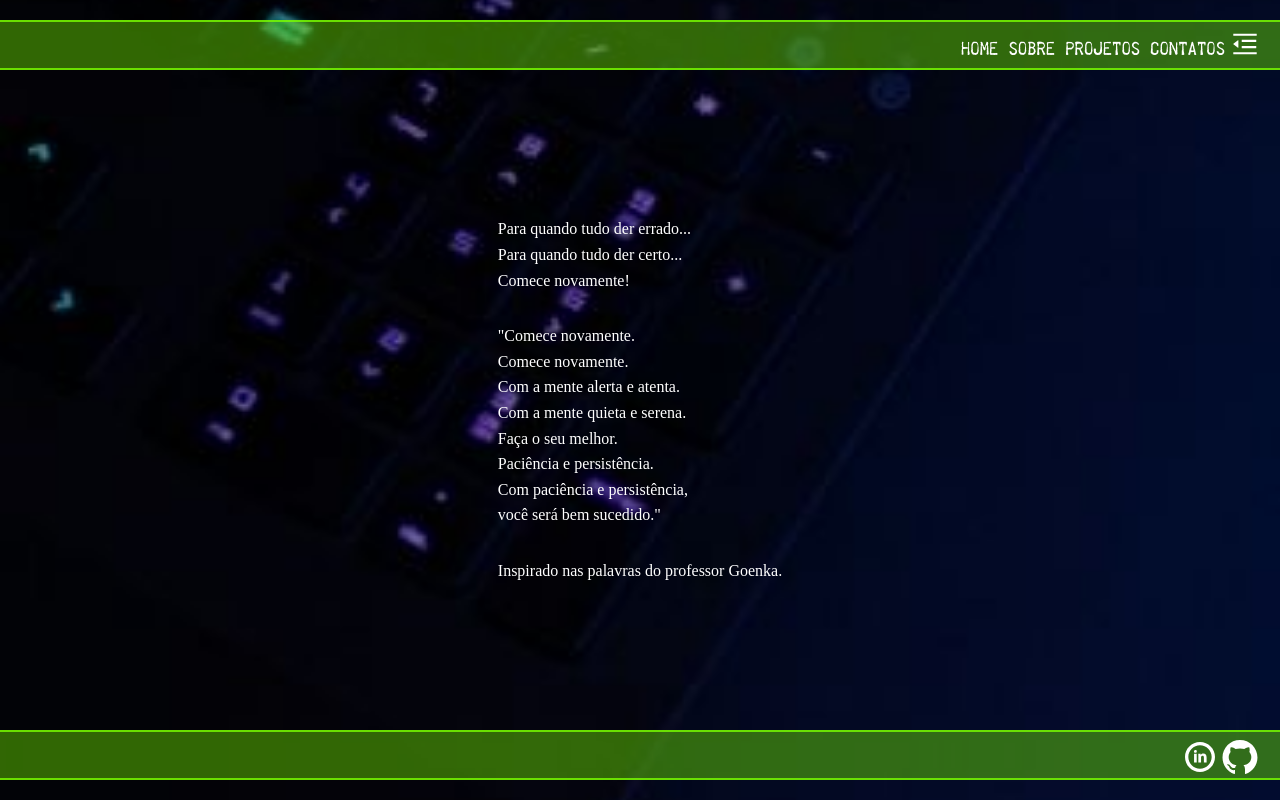
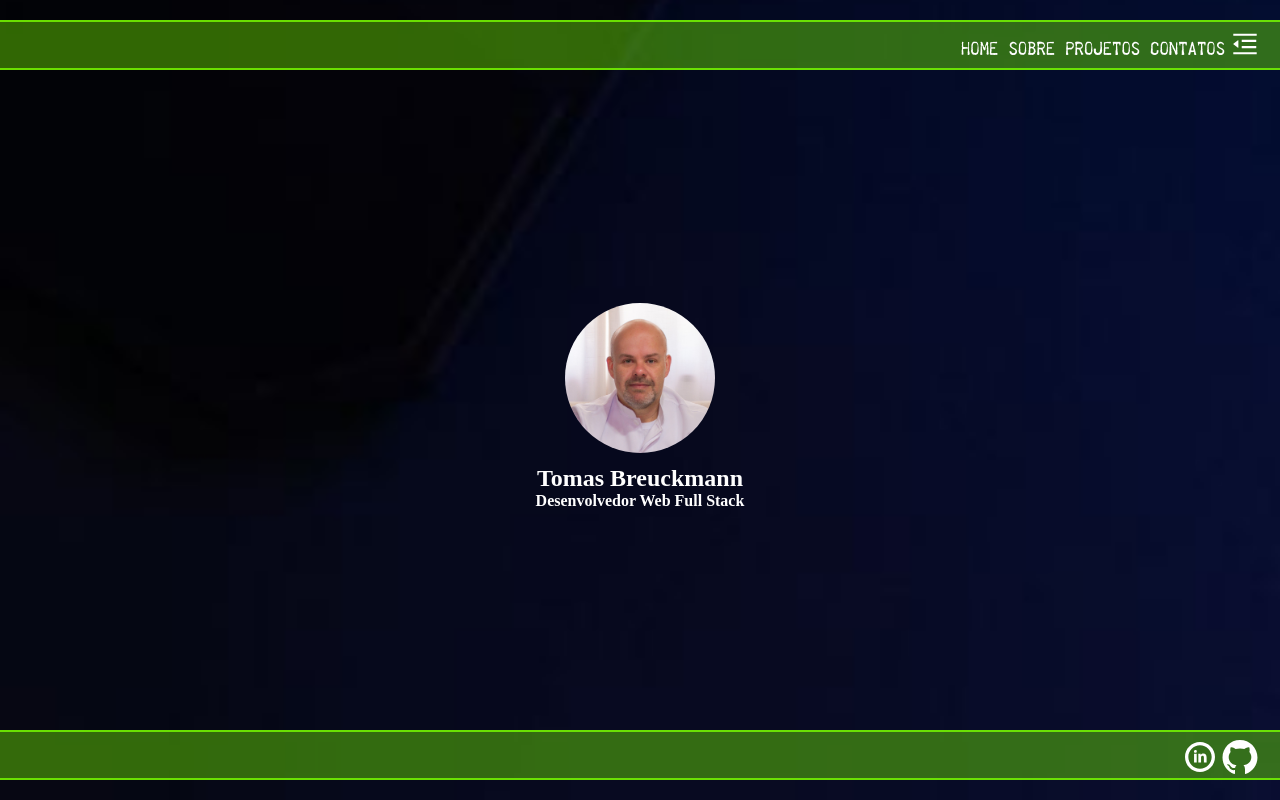
Before and after one commit to Tomas-Breuckmann/Tomas-Breuckmann.github.io, a React (Create React App) app: page / in a window 1280 px wide. Built offline with nearby package versions, Linux system fonts and the light colour scheme.

Commit message:
iniciando design da página de detalhes

```diff
--- a/src/Styles/Global.styles.js
+++ b/src/Styles/Global.styles.js
@@ -9,7 +9,7 @@ export const Global = createGlobalStyle`
   }
   :root {
       --black: black;
-      --green-100: rgb(121, 255, 0);
+      --green: rgb(121, 255, 0);
       --green-80: rgb(121, 255, 0, 0.8);
       --green-60: rgb(121, 255, 0, 0.6);
       --green-40: rgb(121, 255, 0, 0.4);
@@ -19,6 +19,7 @@ export const Global = createGlobalStyle`
       --orange-40: rgb(255, 107, 0, 0.4);
       --wid: 100vw;
       --hei: 100vh;
+      background-color: black;
   }
 
   @font-face {
--- a/src/Styles/Helpers.styles.js
+++ b/src/Styles/Helpers.styles.js
@@ -4,11 +4,11 @@ import { NavLink } from 'react-router-dom';
 
 export const Body= styled.div`
 width: var(--wid);
-height: var(--hei);
+/* height: var(--hei);     */
 margin: 0 auto;
 background-image: url(${backimage});
 background-repeat: no-repeat;
-background-position: center;
+background-position: bottom;
 background-size: cover;
 display: flex;
 flex-direction: column;
--- a/src/data/dataFrontend.js
+++ b/src/data/dataFrontend.js
@@ -1,12 +1,38 @@
+import solarSystem from '../images/projetos/solarSystem.png'
+
 const dataFrontend = [
     {
-      nome: '',
-      servicos: [],
-      sobre: '',
-      foto: '',
-      pitch: '',
-      formacao: '',
+      nome: 'sistema-solar',
+      modulo: 'frontend',
+      tipo: 'individual',
+      equipe: [],
+      habilidades: ['Utilizar JSX no React',
+        'Utilizar corretamente o método render() para renderizar seus componentes',
+        'Utilizar import para trazer componentes em diferentes arquivos',
+        'Criar componentes de classe em React',
+        'Criar múltiplos componentes a partir de um array',
+        'Fazer uso de props corretamente',
+        'Fazer uso de PropTypes para validar as props de um componente'],
+      objetivos: ['Visualizar na tela os planetas do sistema solar',
+        'Encontrar informações sobre algumas missões espaciais'],
+      imagem: solarSystem,
     },
+    {
+      nome: 'tryunfo',
+      modulo: 'frontend',
+      tipo: 'individual',
+      equipe: [],
+      habilidades: ['Utilizar JSX no React',
+        'Utilizar corretamente o método render() para renderizar seus componentes',
+        'Utilizar import para trazer componentes em diferentes arquivos',
+        'Criar componentes de classe em React',
+        'Criar múltiplos componentes a partir de um array',
+        'Fazer uso de props corretamente',
+        'Fazer uso de PropTypes para validar as props de um componente'],
+      objetivos: ['Visualizar na tela os planetas do sistema solar',
+        'Encontrar informações sobre algumas missões espaciais'],
+      imagem: solarSystem
+    }
   ];
 
   export default dataFrontend;
--- a/src/pages/Home/Home.js
+++ b/src/pages/Home/Home.js
@@ -3,6 +3,8 @@ import Header from '../../components/Header';
 import Footer from '../../components/Footer';
 import { HomeMain } from './Home.styles.js';
 import { Body } from '../../Styles/Helpers.styles.js';
+import eu from '../../images/IMG_009.jpg'
+import { Img } from '../Sobre/Sobre.styles';
 
 function Home() {
 
@@ -10,24 +12,9 @@ function Home() {
         <Body>
             <Header nome="Home"/>
             <HomeMain>
-                <div>
-                    <p>Para quando tudo der errado...</p>
-                    <p>Para quando tudo der certo...</p>
-                    <p>Comece novamente!</p>
-                </div>
-                <div>
-                    <p>"Comece novamente.</p>
-                    <p>Comece novamente.</p>
-                    <p>Com a mente alerta e atenta.</p>
-                    <p>Com a mente quieta e serena.</p>
-                    <p>Faça o seu melhor.</p>
-                    <p>Paciência e persistência.</p>
-                    <p>Com paciência e persistência,</p>
-                    <p>você será bem sucedido."</p>
-                </div>
-                <div>
-                    <p>Inspirado nas palavras do professor Goenka. </p>
-                </div>
+                <Img src={ eu } alt="minha foto" />
+                <h2>Tomas Breuckmann</h2>
+                <h4>Desenvolvedor Web Full Stack</h4>
             </HomeMain>
             <Footer />
         </Body>
--- a/src/pages/Home/Home.styles.js
+++ b/src/pages/Home/Home.styles.js
@@ -11,11 +11,9 @@ export const HomeMain=styled.main`
     height: var(--hei);
     display: flex;
     flex-direction: column;
-    /* align-items: center; */
+    align-items: center;
     justify-content: center;
     color: white;
-    line-height: 1.6em;
-    gap: 30px;
     margin: 0 auto;
 
 `
--- /dev/null
+++ b/src/pages/Projetos/Opcoes.jsx
@@ -0,0 +1,28 @@
+import { StyleNavLink } from '../../Styles/Helpers.styles';
+import styled from 'styled-components';
+import { BsCircle } from "react-icons/bs";
+import { MenuStudent } from './Projects.styles';
+
+const Item=styled.p`
+    color: white;
+    border-bottom: 1px solid var(--orange);
+`
+
+function Opcoes() {
+    return(
+        <MenuStudent>
+            <Item>Fundamentos</Item>
+            <Item>Frontend</Item>
+            <StyleNavLink to='/projetos/sistema-solar' >
+                <BsCircle/> Sistema Solar
+            </StyleNavLink>
+            <StyleNavLink to='/projetos/tryunfo'>
+                <BsCircle/> Tryunfo
+            </StyleNavLink>
+            <Item>Backend</Item>
+            <Item>Ciência da computação</Item>
+        </MenuStudent>
+    )
+}
+
+export default Opcoes;
--- a/src/pages/Projetos/Projetos.js
+++ b/src/pages/Projetos/Projetos.js
@@ -3,7 +3,7 @@ import Header from '../../components/Header';
 import Footer from '../../components/Footer';
 import { Body } from '../../Styles/Helpers.styles';
 import { MainProjects, H1, Button, IconDown, MenuStudent, IconUp } from './Projects.styles';
-import { NavLink } from 'react-router-dom';
+import Opcoes from './Opcoes';
 
 function Projetos() {
 
@@ -31,17 +31,7 @@ function Projetos() {
                     }
                     <H1 onClick={() => handleMenuTrybe()} >Projetos Tryber</H1>
                 </Button>
-                {!menuTrybe &&
-                <div>
-                <h4>Fundamentos</h4>
-                <h4>Frontend</h4>
-                <NavLink to='/projetos/sistema-solar'>
-                    Sistema Solar
-                </NavLink>
-                <h4>Backend</h4>
-                <h4>Ciência da computação</h4>
-                </div>
-                }
+                {!menuTrybe && <Opcoes />}
             </MenuStudent>
             <Button>
                 {menuPessoal ?
--- a/src/pages/ProjetosDetalhes/ProjetosDetalhes.jsx
+++ b/src/pages/ProjetosDetalhes/ProjetosDetalhes.jsx
@@ -4,18 +4,47 @@ import Footer from '../../components/Footer';
 import { Body } from '../../Styles/Helpers.styles';
 import { useParams } from 'react-router-dom';
 import styled from 'styled-components';
+import data from '../../data/dataFrontend'
+import { BsCheck } from "react-icons/bs";
 
 const P=styled.p`
     color: white;
-    font-size: 50px;
+    font-size: 1.5em;
+`
+
+const MainDetalhes=styled.main`
+    display: flex;
+    flex-direction: column;
+    margin-top: 100px;
+    margin-left: 50px;
+
+    p {
+        color: white;
+    }
+`
+
+const Img=styled.img`
+    width: 60%;
 `
 
 function ProjetosDetalhes() {
     const {nome}=useParams()
+    const projeto = data.filter((proj) => proj.nome === nome)
+    console.log(projeto[0]);
+    const { imagem, habilidades } = projeto[0];
     return(
     <Body>
         <Header/>
-        <P>{nome}</P>
+        <MainDetalhes>
+            <P>Nome: {nome}</P>
+            <Img src={ imagem} alt={'ass'} />
+            <P>Habilidades desenvolvidas</P>
+            {habilidades.map((hab, index) => (
+                <div key={index}>
+                    <p> <BsCheck />{hab}</p>
+                </div>
+            ))}
+        </MainDetalhes>
         <Footer />
     </Body>
     )
--- a/src/pages/Sobre/Sobre.styles.js
+++ b/src/pages/Sobre/Sobre.styles.js
@@ -12,7 +12,6 @@ export const SobreMain=styled.main`
     flex-direction: column;
     align-items: center;
     color: white;
-    line-height: 1.6em;
     margin-top: 70px;
 
     p {
```
Also changed, not shown: src/images/projetos/solarSystem.png (added), src/pages/Projetos/Projects.styles.js (line endings or trailing spaces).
